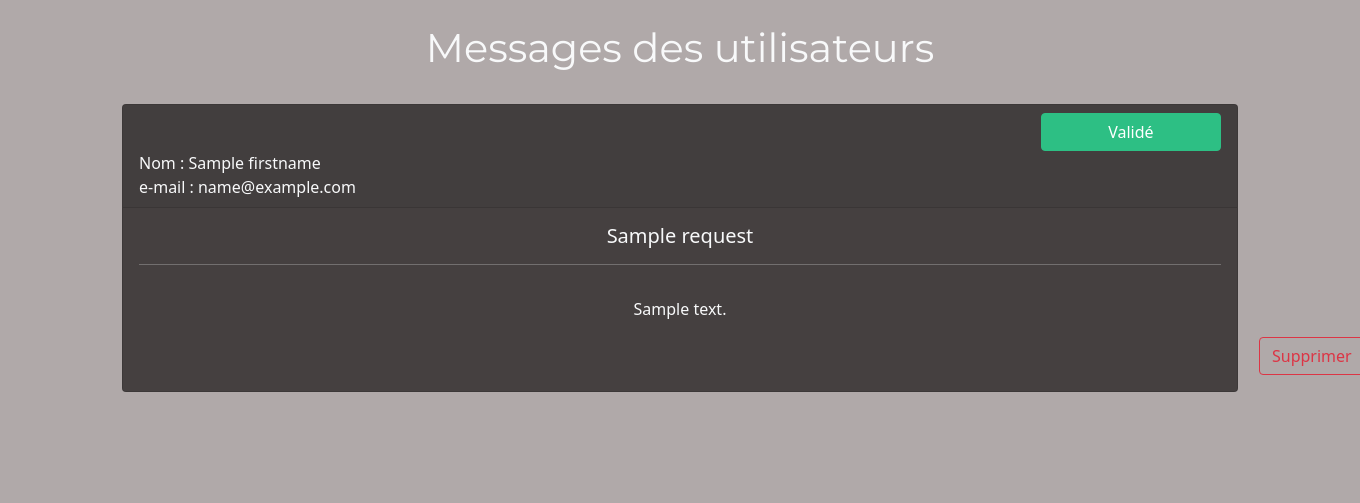
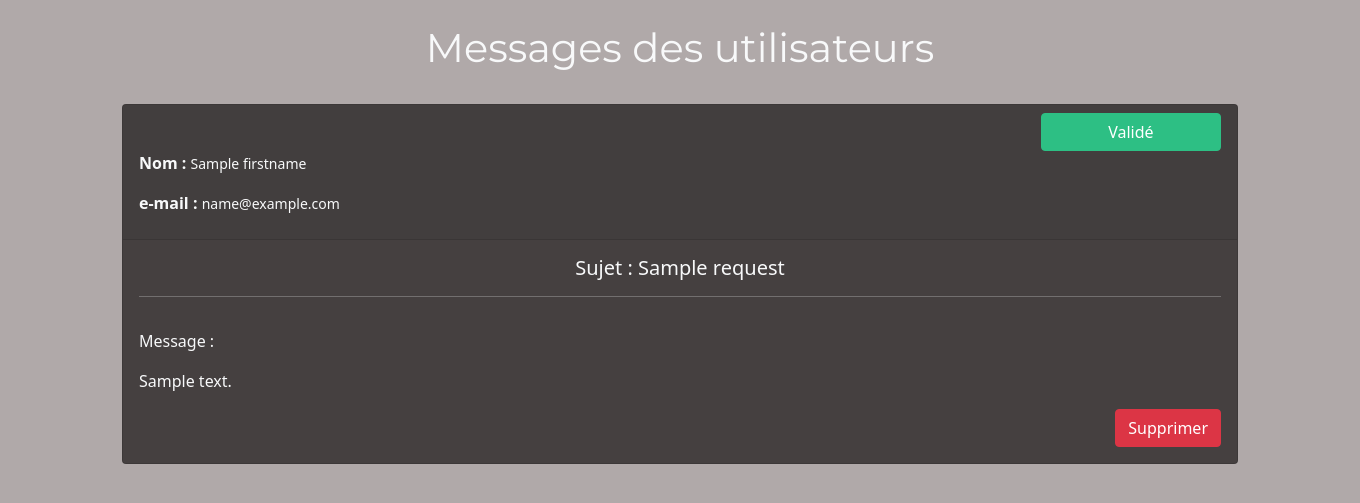
Before and after one commit to Jessica-Sand/lets-come-together, a Symfony app: template templates/admin/user_request/list.html.twig in a window 1360 px wide. Shown: the part 82-585 px from the top of the page. Run offline with Twig, Linux system fonts and the light colour scheme; the template is opened without the code that fills it: most values are stand-ins (such as "Sample title", 1, 10 or a date in 2020); some libraries are stand-ins or nearby versions; some web fonts are replaced.

Commit message:
Styling page user request

```diff
--- a/templates/admin/user_request/list.html.twig
+++ b/templates/admin/user_request/list.html.twig
@@ -31,20 +31,34 @@
                     </div>
                     <div class="text-start">
                         <div>
-                            Nom : {{ request.firstname }}
+                            <p class="fw-bold">
+                                Nom :
+                            <small class="fw-lighter">{{ request.firstname }}</small>
+                            </p>
                         </div>
                         <div>
-                            e-mail : {{ request.email }}
+                            <p class="fw-bold">
+                                e-mail : <small class="fw-lighter">{{ request.email }}</small>
+                            </p>
                         </div>
                     </div>
                 </div>
-                <div class="card-body text-center ">
-                    <h5 class="card-title">{{ request.subject }}</h5>
+                <div class="card-body">
+                    <h5 class="card-title text-center">
+                        Sujet : {{ request.subject }}
+                    </h5>
                     <hr class="mt-3" style="margin-bottom: 2em">
-                    <p class="card-text">{{ request.message }}</p>
-                    <a href="{{ path('admin_request_delete', {id:request.id, token:csrf_token('delete-request')}) }}">
-                        <button type="button" class="btn btn-outline-danger" style="margin-left: 70em">Supprimer</button>
-                    </a>
+                    <p class="card-text">
+                        Message :
+                            <p class="mt-2">
+                            {{ request.message }}
+                            </p>
+                    </p>
+                    <div class="text-end">
+                        <a href="{{ path('admin_request_delete', {id:request.id, token:csrf_token('delete-request')}) }}">
+                            <button type="button" class="btn btn-danger">Supprimer</button>
+                        </a>
+                    </div>
                 </div>
             </div>
             <div class="my-5"></div>
```
